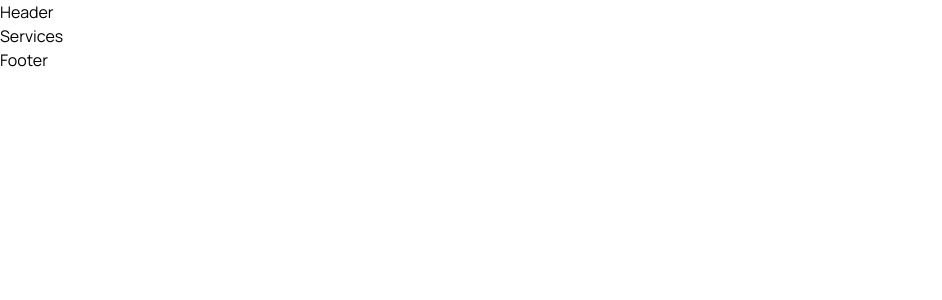
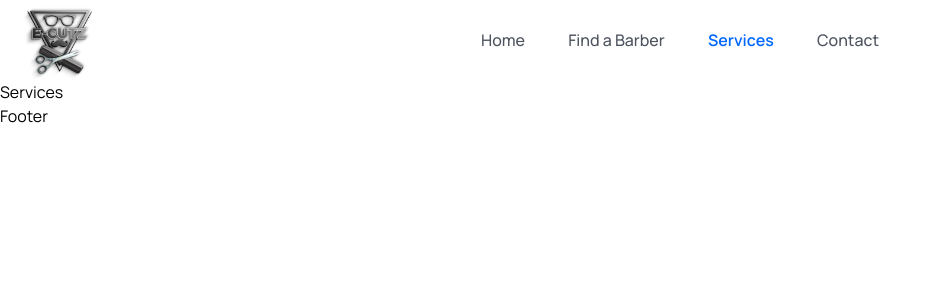
Before and after one commit to dennis-000/Ecutz, a React (Vite) app in the folder frontend/: page /services in a window 1280 px wide. Shown: the top 300 px of the page, without its empty margins (0-942 px from the left). Built offline with nearby package versions, Linux system fonts and the light colour scheme.

Commit message:
Will continue -- Nav Process

```diff
--- a/frontend/src/components/header/Header.jsx
+++ b/frontend/src/components/header/Header.jsx
@@ -1,9 +1,69 @@
-import React from 'react'
+import {useEffect, useRef} from 'react'
+import logo from "../../assets/images/ecutz.png";
+
+import { NavLink, Link } from "react-router-dom";
+
+// ========== CODDED ========
+// Nav Path Links
+const navLinks = [
+  {
+    path: '/home',
+    display: 'Home'
+  },
+  {
+    path: '/barbers',
+    display: 'Find a Barber'
+  },
+  {
+    path: '/services',
+    display: 'Services'
+  },
+  {
+    path: '/contact',
+    display: 'Contact'
+  },
+
+]
+
 
 const Header = () => {
   return (
-    <div>Header</div>
-  )
-}
+    <header className="header flex items-center">
+      <div className="container">
+        <div className="flex items-center justify justify-between">
+      {/* ========= logo =========== */}
+          <div>
+            <img src={logo} alt="Ecutz Logo" style={{ width: '80px', height: '80px' }} />
+          </div>
 
-export default Header
+
+          {/* ========= MENU  ========= */}
+          <div className="navigation">
+            <ul className='menu flex items-center gap-[2.7rem]'>
+              {/* Addin all the necessary attributes here to modify the  the nav bar */}
+              {
+                navLinks.map((link, index) =><li key={index}>
+                  <NavLink to={link.path} className={navClass => navClass.isActive
+                    ? 'text-primaryColor text-[16px] leading-7 font-[600]'
+                    : 'text-textColor text-[16px] leading-7 font-[500] hover:text-primaryColor'
+                  }
+                  >
+                    {link.display}
+                  </NavLink>
+                </li>
+                )}
+            </ul>
+          </div>
+
+          {/* =========== nav right ============ */}
+          <div>
+
+          </div>
+
+        </div>
+      </div>
+  </header>
+  );
+};
+
+export default Header;
--- a/frontend/src/index.css
+++ b/frontend/src/index.css
@@ -1,3 +1,41 @@
-@tailwind base;
-@tailwind components;
-@tailwind utilities;
+        @tailwind base;
+        @tailwind components;
+        @tailwind utilities;
+        @layer base {
+            section {
+                @apply py-[75px]
+            }
+        }
+
+        @layer components {
+            .container {
+                @apply max-w-full w-[1440] px-5 mx-auto;
+            }
+            .btn {
+                @apply bg-primaryColor py[15px] px-[35px] rounded-[50px] text-white font-[600] mt-[38px];
+            }
+            .heading {
+                @apply text-[44px] leading-[54px] font-[700] text-headingColor;
+            }
+            .text__para {
+                @apply text-[18px] leading-[30px] font-[400] text-textColor mt-[18px];
+            }
+        }
+
+        @media only screen and (max-width:1024px) {
+            .container {
+                @apply w-full;
+            }
+            section {
+                @apply py-[35px];
+            }
+        }
+
+        @media only screen and (max-width: 768px) {
+            .heading {
+                @apply text-[26px] leading-[36px];
+            }
+            .text__para {
+                @apply text-[16px] leading-7 mt-3;
+            }
+        }
```
Also changed, not shown: frontend/src/assets/images/ecutz.png (added).
